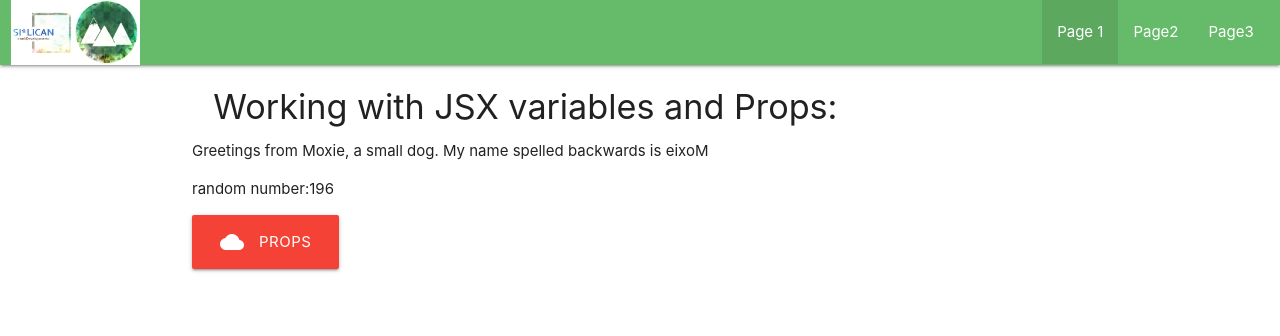
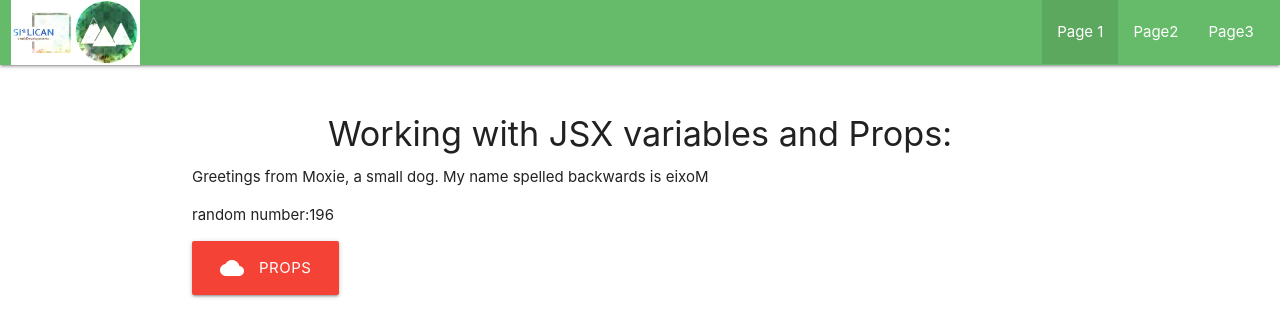
Before and after one commit to CM-GDev/state-exercises, a React (Create React App) app: page / in a window 1280 px wide. Shown: the top 336 px of the page. Built offline with nearby package versions, Linux system fonts and the light colour scheme.

Commit message:
fixed H4 heading text alignment issue

```diff
--- a/src/App.css
+++ b/src/App.css
@@ -1,5 +1,7 @@
-.App {
+.H4alignment {
+  float: left;
   text-align: center;
+  width: 100%;
 }
 
 .App-logo {
--- a/src/App.js
+++ b/src/App.js
@@ -1,7 +1,7 @@
 // import React from 'react';
 import Header from './components/Header';
 //import Footer from './components/Footer'
-// import './App.css';
+import './App.css';
 
 function App() {
   return (
--- a/src/components/Navigation.js
+++ b/src/components/Navigation.js
@@ -49,20 +49,17 @@ function Navigation({ currentPage, handlePageChange }) {
         </nav>
         {/* Code for side nav when screen is small */}
         <ul className="sidenav" id="side-out">
-            <li>
+            <li className={currentPage === 'Page1' ? 'active' : ''}>
                 <a href="#Page1" onClick={() => handlePageChange('Page1')}
-                className={`sidenav-close ${currentPage === 'Page1' ? 'active' : ''}`}>Page1
-                </a>
+                className='sidenav-close'>Page1</a>
             </li>
             <li className={currentPage === 'Page2' ? 'active' : ''}>
                 <a href="#Page2" onClick={() => handlePageChange('Page2')}
-                className='sidenav-close'>Page2
-                </a>
+                className='sidenav-close'>Page2</a>
             </li>
             <li className={currentPage === 'Page3' ? 'active' : ''}>
                 <a href="#Page3" onClick={() => handlePageChange('Page3')}
-                className='sidenav-close'>Page3
-                </a>
+                className='sidenav-close '>Page3</a>
             </li>
         </ul>
     </div>
--- a/src/components/pages/Page1.js
+++ b/src/components/pages/Page1.js
@@ -5,11 +5,12 @@ const num1 = 3.5;
 const num2 = 7 ;
 
 export default function Page1(props) {
-    console.log(props)
+    // console.log(props)
 
     return(
         <main className="container">
-            <h4>Working with JSX variables and Props:</h4>
+            <h4 className="H4alignment">Working with JSX variables and Props:</h4>
+
             <div>
                 <p> Greetings from {pet}, a small dog. My name spelled backwards is {pet.split("").reverse()}</p>
                 <p>random number:
--- a/src/components/pages/Page2.js
+++ b/src/components/pages/Page2.js
@@ -1,11 +1,11 @@
 // We pluck off the "users" property of the props object using destructuring assignment
 // This prevents us from having to type `props.users` each time we want to refer to the users object
 const Page2 = ({users})=>{
-    console.log(users[1])
+    // console.log(users[1])
 
     return(
         <main className="container">
-            <h4>Mapping lists</h4>
+            <h4 className="H4alignment">Mapping lists</h4>
             <div>
                 <table className="striped">
                     <thead>
--- a/src/components/pages/Page3.js
+++ b/src/components/pages/Page3.js
@@ -2,7 +2,7 @@
 const Page3 = ()=>{
     return(
     <div>
-        <h1>Hello. Where is the info? Page3</h1>
+        <h4 className="H4alignment">Hello. Where is the info? Page3</h4>
     </div>
     )
 }
```
Lines whose indentation alone changed are shown as unchanged.
